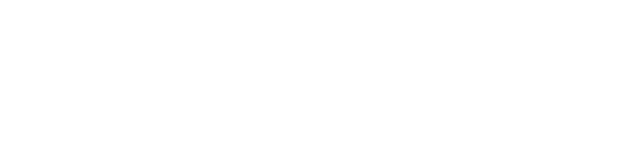
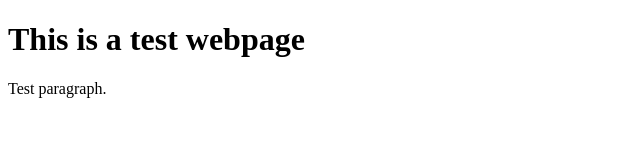
Before and after one commit to RebornCube/Static-Website, a plain HTML site: page index.html in a window 1280 px wide. Shown: the whole page, without its empty margins (0-640 px from the left). Drawn offline with Linux system fonts and the light colour scheme.

Commit message:
edited index.html

```diff
--- a/index.html
+++ b/index.html
@@ -6,6 +6,9 @@
     <title>Document</title>
 </head>
 <body>
+    <h1>This is a test webpage</h1>
+
+    <p>Test paragraph.</p>
 
 </body>
 </html>
```
